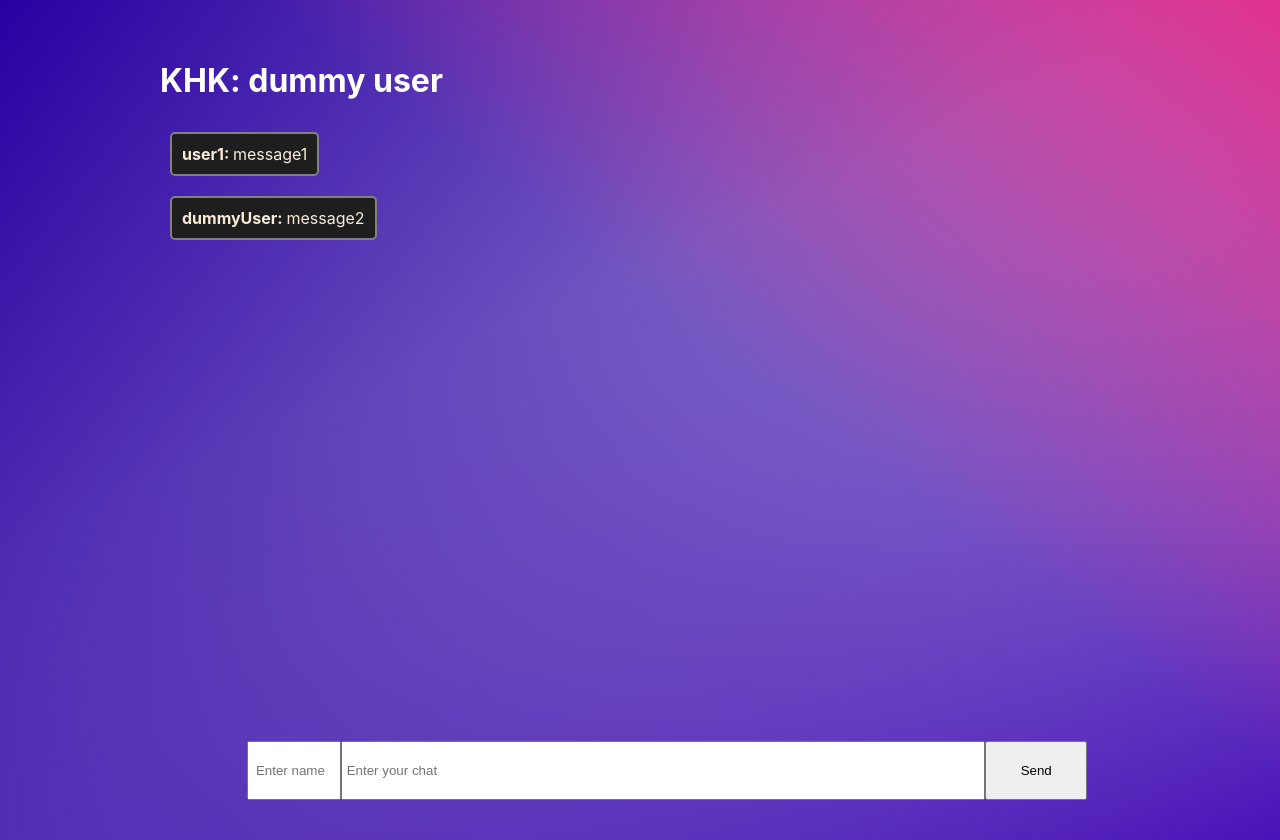
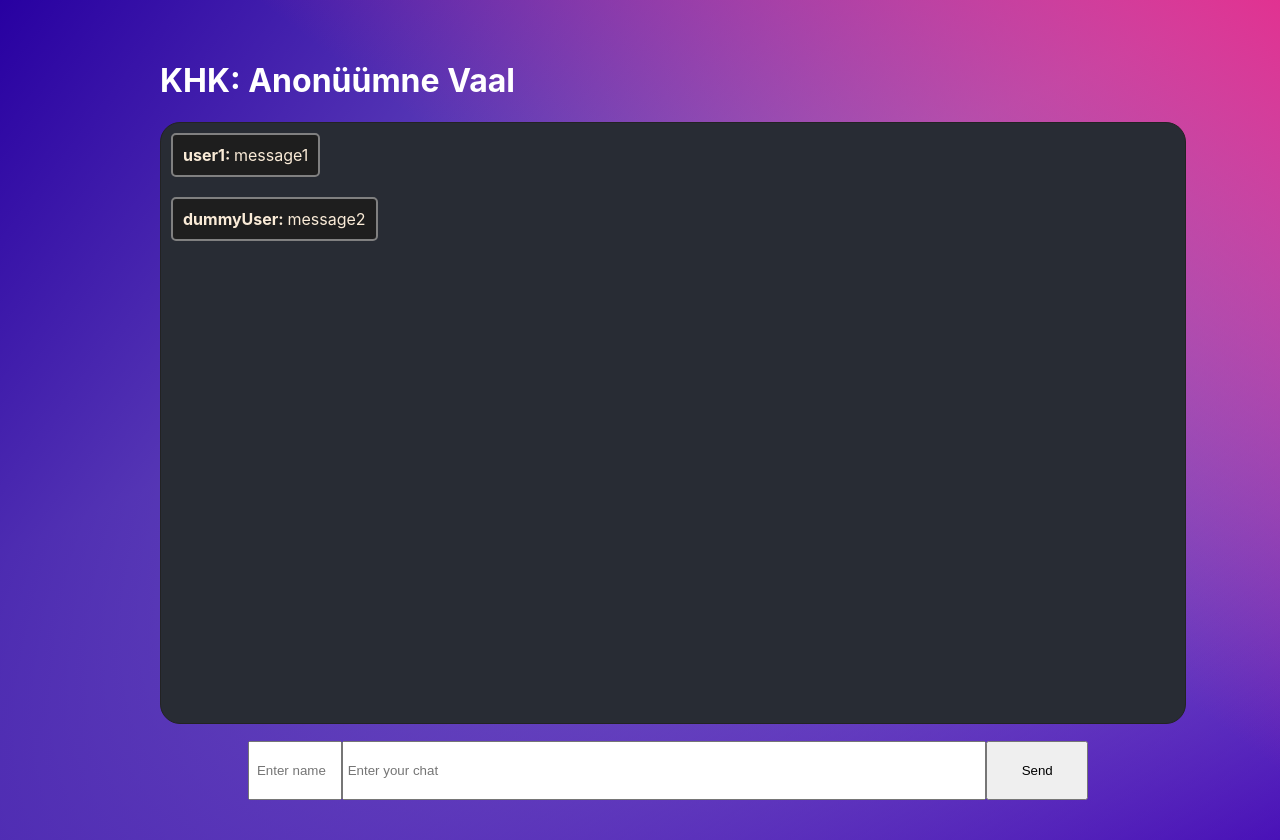
Before and after one commit to Cristallic89/voco-chat-client_2_kristi_rajandu, a React (Create React App) app: page / in a window 1280 px wide. Built offline with nearby package versions, Linux system fonts and the light colour scheme.

Commit message:
Uusim versioon voco-chat-client'ist

```diff
--- a/src/App.css
+++ b/src/App.css
@@ -32,12 +32,24 @@
   flex-direction: row-reverse;
 }
 
+
+.kast{
+  background-color: #282c34;
+  border-radius: 20px;
+  border: 1px solid #232323;
+  height: 600px;
+  display: flex;
+  width: 80%;
+  position: fixed;
+}
+
 .btm{
   position: fixed;
   width: 100%;
   bottom: 0;
   display: flex;
   flex-direction: row;
+
 }
 
 .btm input{
--- a/src/App.js
+++ b/src/App.js
@@ -2,7 +2,7 @@ import {useState} from 'react';
 import './App.css';
 
 function App() {
-    const [name, setName] = useState("dummy user");
+    const [name, setName] = useState("Anonüümne Vaal");
     const [chats, setChats] = useState([
         {name:'user1',message:'message1' },
         {name:'dummyUser',message:'message2' },
@@ -19,6 +19,7 @@ function App() {
    <div className="kutsekas">
 
      <h1>KHK: {name}</h1>
+       <div className="kast">
        <div className="chat-container">
            {chats.map((c)=> (
                <div className={`container ${c.name===name ? 'me': ''}`}>
@@ -32,17 +33,22 @@ function App() {
 
        <div className="btm">
            {<div>
-               <input type="text" placeholder="  Enter name" onBlur={e => setName(e.target.value)}>
+               <input type="text" placeholder="  Enter name"
+               onBlur={e => setName(e.target.value)}>
 
                </input>
+
            </div>}
+
            <input type="text" onInput={e=>setMsg(e.target.value)} value={msg}
-            placeholder=" Enter your chat"></input>
+            placeholder=" Enter your chat">
+
+           </input>
 
            <button onClick={e=>sendChat()}>Send</button>
 
-
-       </div>
+      </div>
+   </div>
    </div>
   );
 }
```
